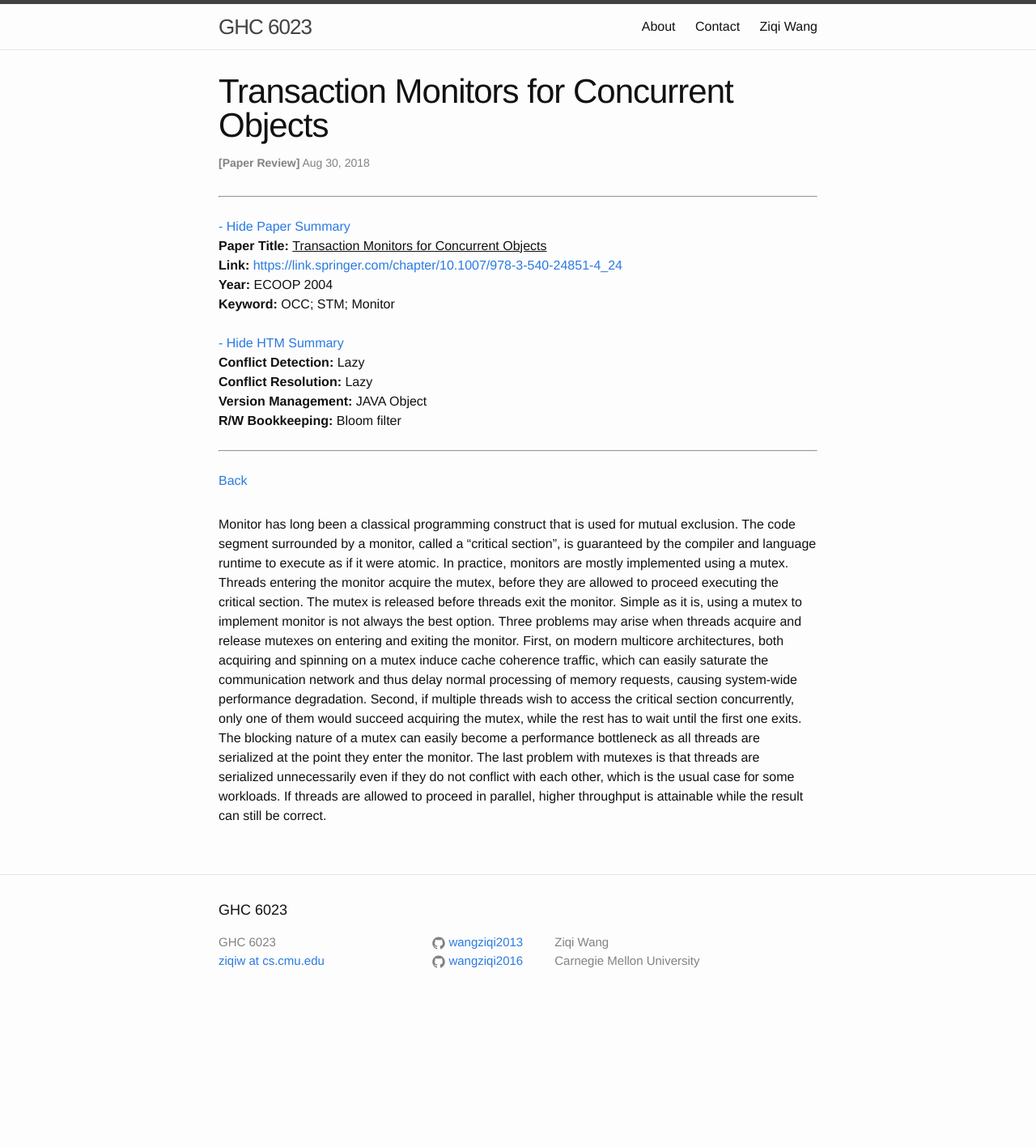
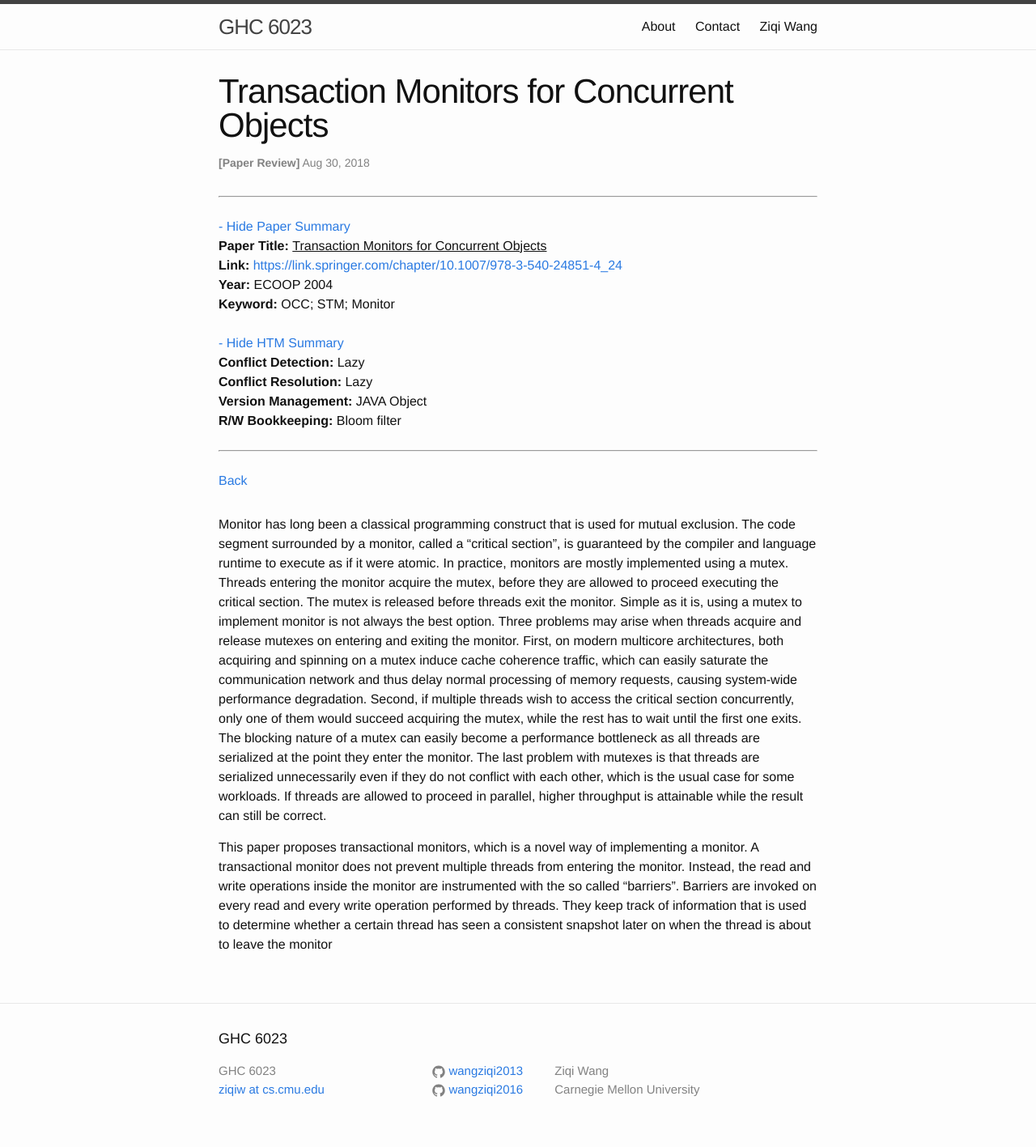
Before and after one commit to wangziqi2013/wangziqi2013.github.io, a Jekyll site: the page built from _posts/2018-08-29-Transaction-Monitors-For-Concurrent-Objects.markdown, in a window 1280 px wide. Shown: the whole page at 81% size. Built offline with Jekyll 4.4.1, drawn with Linux system fonts in a browser that asks for light colours; before the commit the page ends 1258 px from its top, so only the background shows below that.

Commit message:
Working on transactional monitor

```diff
--- a/_posts/2018-08-29-Transaction-Monitors-For-Concurrent-Objects.markdown
+++ b/_posts/2018-08-29-Transaction-Monitors-For-Concurrent-Objects.markdown
@@ -26,3 +26,9 @@ to wait until the first one exits. The blocking nature of a mutex can easily bec
 are serialized at the point they enter the monitor. The last problem with mutexes is that threads are serialized unnecessarily
 even if they do not conflict with each other, which is the usual case for some workloads. If threads are allowed to proceed
 in parallel, higher throughput is attainable while the result can still be correct.
+
+This paper proposes transactional monitors, which is a novel way of implementing a monitor. A transactional monitor does not
+prevent multiple threads from entering the monitor. Instead, the read and write operations inside the monitor are instrumented
+with the so called "barriers". Barriers are invoked on every read and every write operation performed by threads. They keep
+track of information that is used to determine whether a certain thread has seen a consistent snapshot later on when the
+thread is about to leave the monitor
```
